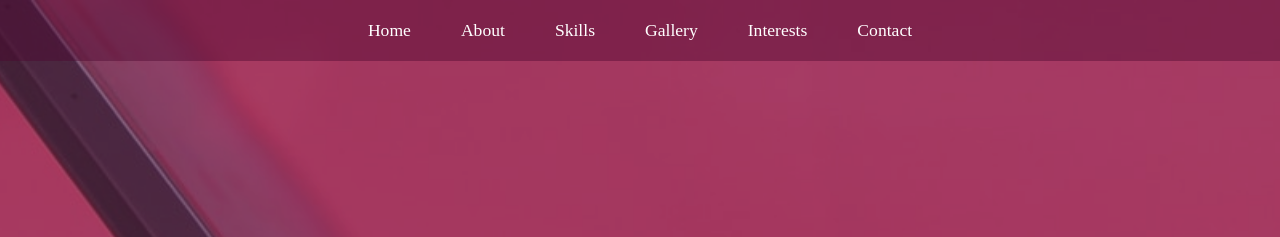
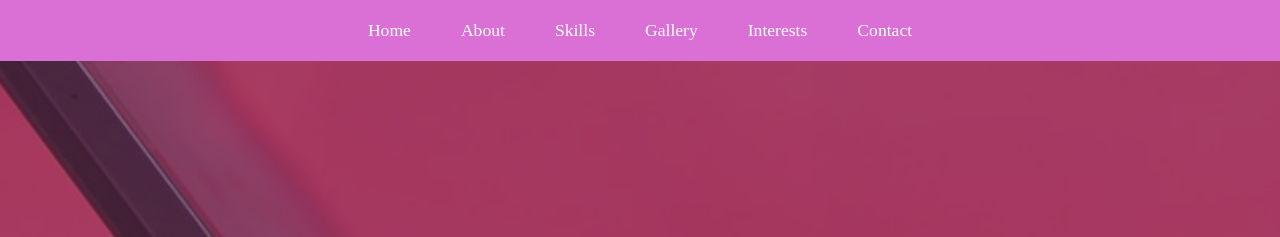
Before and after one commit to Deepshikhabiswas4/DeepshikhabPortfolio, a plain HTML site: page index.html in a window 1280 px wide. Shown: the top 237 px of the page. Drawn offline with Linux system fonts and the light colour scheme.

Commit message:
Update style.css

```diff
--- a/CSS/style.css
+++ b/CSS/style.css
@@ -11,7 +11,7 @@ html{
     display: flex;
     justify-content: center;
     align-items: center;
-    background-color: rgba(77, 6, 49, 0.692);
+    background-color: #DA70D6;
     position: sticky;
     top: 0;
 }
```
